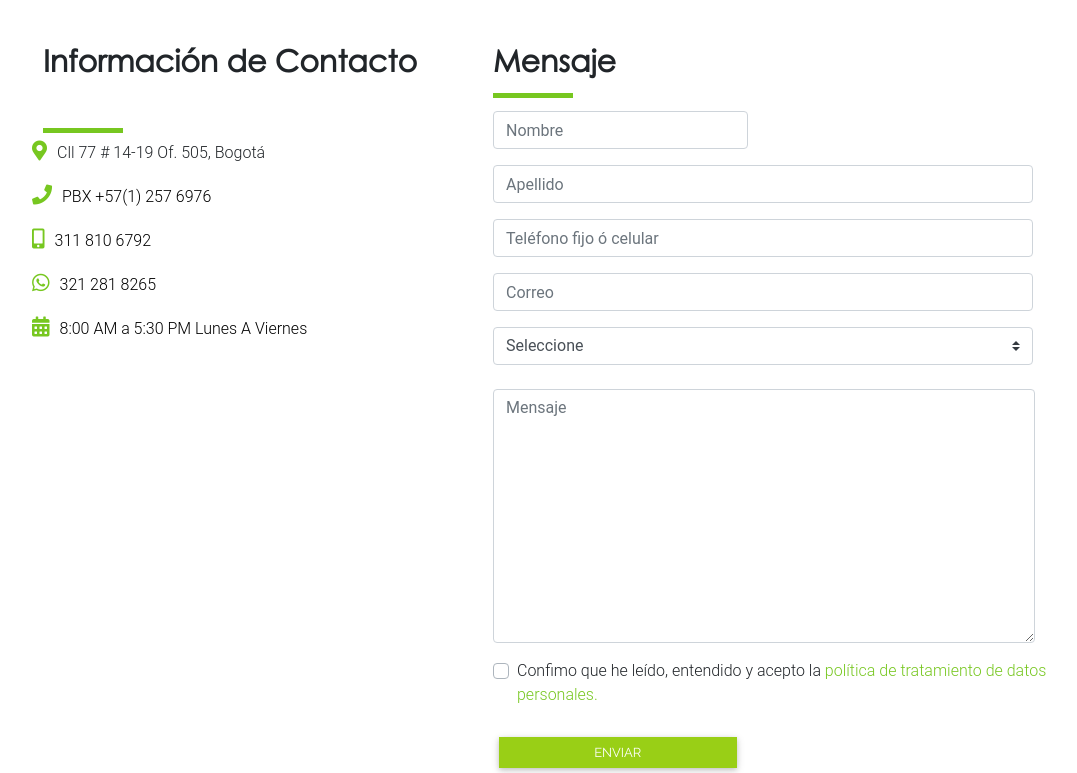
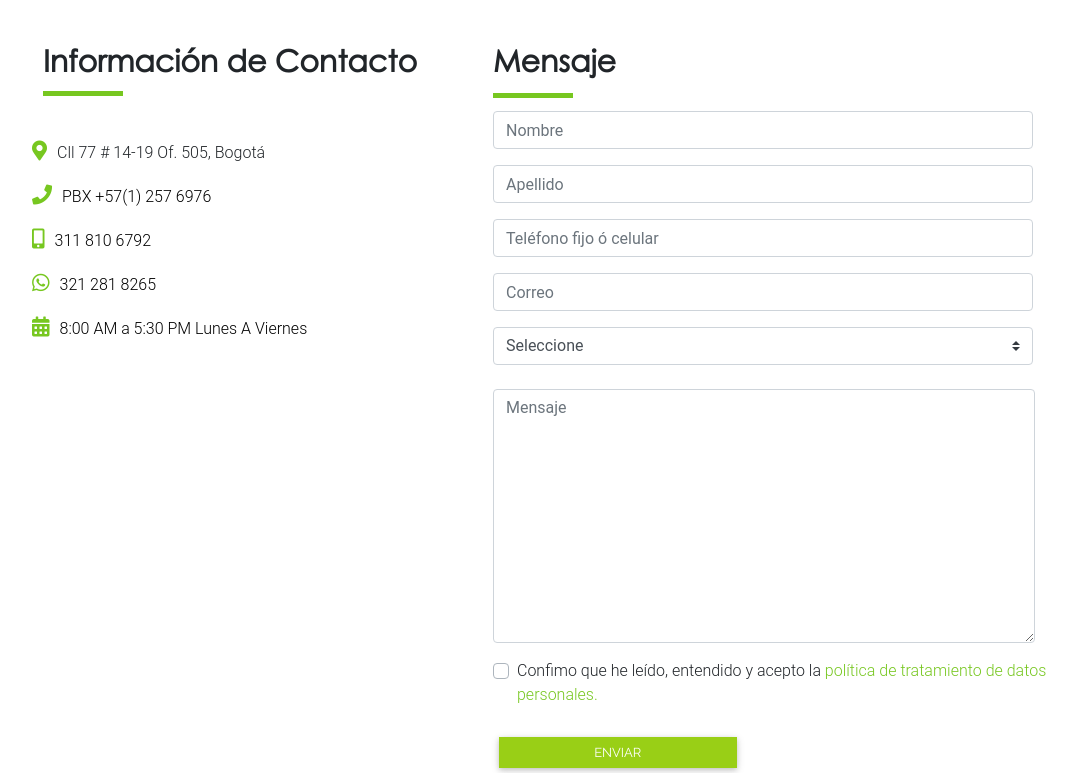
Before and after one commit to DexconDigital/genesis, a PHP site: page /contactos.php in a window 1280 px wide. Shown: the part 476-1249 px from the top of the page, without its empty margins (72-1149 px from the left). Run offline with PHP 8.4, Linux system fonts and the light colour scheme; some web fonts are replaced.

Commit message:
Cambios generales

```diff
--- a/contactos.php
+++ b/contactos.php
@@ -48,8 +48,7 @@ $page = 'contacto' ?>
                                     <li class="info_contac"><i class="fas fa-calendar-alt icono_contac"></i><a class="color_a_foot_white" href=""><?php echo $datos_contacto['horario']['horario'] ?></li></a>
 
                                 </ul>
-
-                            </nav>
+                           </nav>
                         </div>
                     </div>
                     <div class="col-md-7 ">
@@ -57,22 +56,22 @@ $page = 'contacto' ?>
                             <h3 class="h3_contac">Mensaje</h3>
                             <form action="">
                                 <div class="col-md-12 row">
-                                    <div class="col-lg-6 col-md-12">
+                                    <div class="col-lg-12 col-md-12">
                                         <div class="form-group">
                                             <input type="text" class="form-control" placeholder="Nombre">
                                         </div>
                                     </div>
-                                    <div class="col.lg.12 col-md-12">
+                                    <div class="col-lg-12 col-md-12">
                                         <div class="form-group">
                                             <input type="text" class="form-control" placeholder="Apellido">
                                         </div>
                                     </div>
-                                    <div class="col.lg.12 col-md-12">
+                                    <div class="col-lg-12 col-md-12">
                                         <div class="form-group">
                                             <input type="text" class="form-control" placeholder="Teléfono fijo ó celular">
                                         </div>
                                     </div>
-                                    <div class="col.lg.12 col-md-12">
+                                    <div class="col-lg-12 col-md-12">
                                         <div class="form-group">
                                             <input type="email" class="form-control" placeholder="Correo">
                                         </div>
--- a/css/style.css
+++ b/css/style.css
@@ -1045,7 +1045,7 @@ body::-webkit-scrollbar-thumb {
   .h3_contac2::after {
     position: absolute;
     left: 0;
-    top: 85px;
+    top: 48px;
     width: 80px;
     height: 5px;
     content: "";
--- a/detalle_inmueble.php
+++ b/detalle_inmueble.php
@@ -47,7 +47,7 @@ require 'controllers/detalleInmuebleController.php' ?>
     <meta charset="utf-8">
     <meta name="viewport" content="width=device-width, initial-scale=1, shrink-to-fit=no">
 
-    <?php include 'layout/archivosheader.php' ?>
+    <?php include 'layout/archivosheader.php'; ?>
     <link rel="stylesheet" href="./css/carousel.tamanos.css">
     <link rel="stylesheet" href="./css/slick.css">
     <link rel="stylesheet" href="./css/slick-theme.css">
--- a/index.php
+++ b/index.php
@@ -30,7 +30,7 @@ $page = 'Inicio'; ?>
                     <div class="carousel-item active">
                         <div class="view container_movil">
                             <img class="d-block w-100" id="style_slider_img" src="images/BOGOTA-min.jpg" alt="First slide">
-                            <div class="mask rgba-black-strong"></div>
+                            <div class="mask rgba-black-light waves-light"></div>
                         </div>
                         <div class="carousel-caption wow fadeInUp" data-wow-delay="0.6s" style="top:260px;">
                             <h1 id="style_slide_uno" class="h3-responsive"><?php echo $frases_slide_principal[0] ?></h1>
@@ -40,7 +40,7 @@ $page = 'Inicio'; ?>
                         <!--Mask color-->
                         <div class="view  container_movil">
                             <img class="d-block w-100" id="style_slider_img" src="images/MOSTRANDO_APTO-min.jpg" alt="Second slide">
-                            <div class="mask rgba-black-strong"></div>
+                            <div class="mask rgba-black-light waves-light"></div>
                         </div>
                         <div class="carousel-caption wow fadeInLeft" data-wow-delay="0.6s" style="top:153px;">
                             <h1 id="style_slide_dos" class="h3-responsive"><?php echo $frases_slide_principal[1] ?></h1>
@@ -51,7 +51,7 @@ $page = 'Inicio'; ?>
                         <!--Mask color-->
                         <div class="view  container_movil">
                             <img class="d-block w-100" id="style_slider_img" src="images/FAMILIA-CASA-min.jpg" alt="Third slide">
-                            <div class="mask rgba-black-strong"></div>
+                            <div class="mask rgba-black-light waves-light"></div>
                         </div>
                         <div class="carousel-caption wow fadeInDown" data-wow-delay="0.6s" style="top:155px;">
                             <h1 id="style_slide_tres" class="h3-responsive"><?php echo $frases_slide_principal[2] ?></h1>
--- a/scss/_estilosDaniel.scss
+++ b/scss/_estilosDaniel.scss
@@ -1100,7 +1100,7 @@ body::-webkit-scrollbar-thumb{
     .h3_contac2::after{
         position: absolute;
         left: 0;
-        top: 85px;
+        top:48px;
         width: 80px;
         height: 5px;
         content: "";
```
Lines whose indentation alone changed are shown as unchanged.
